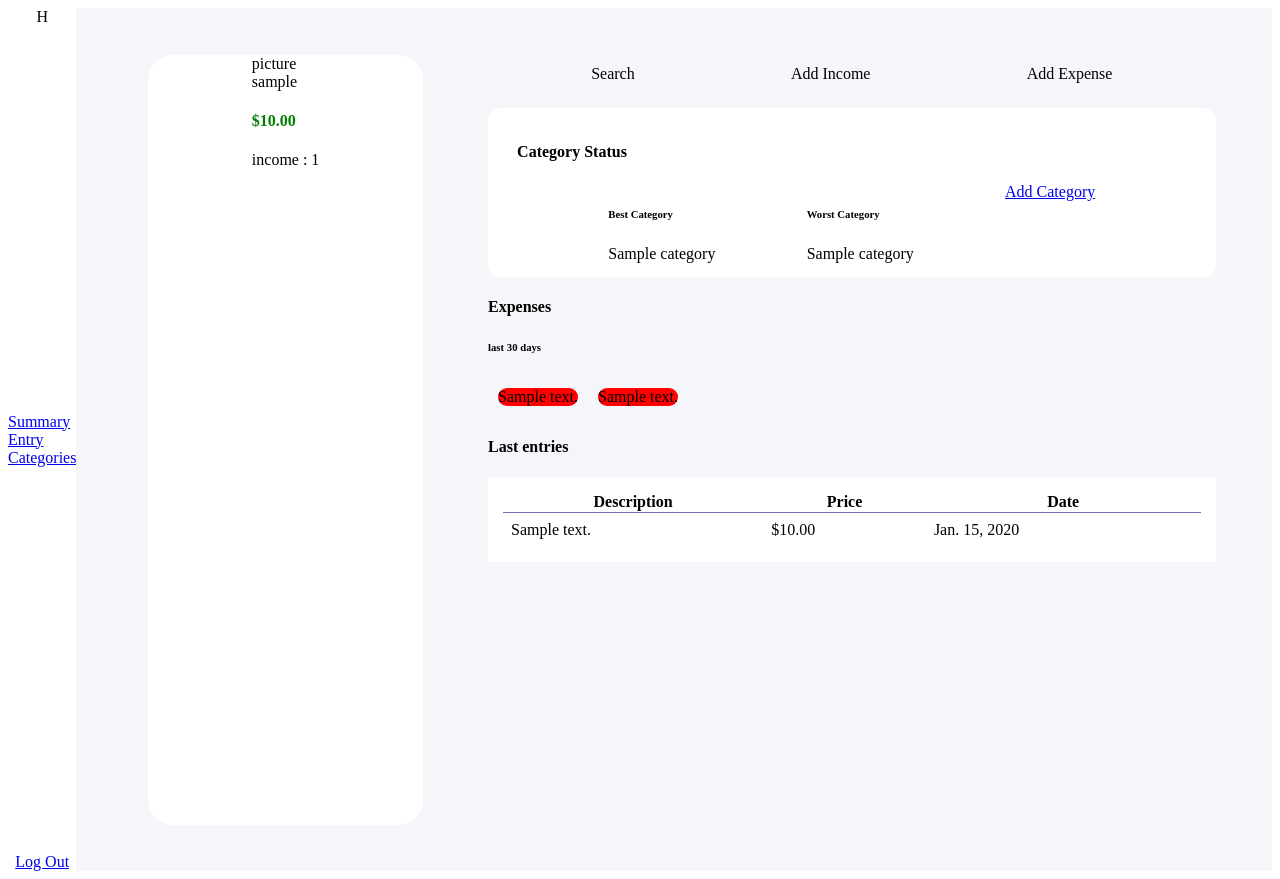
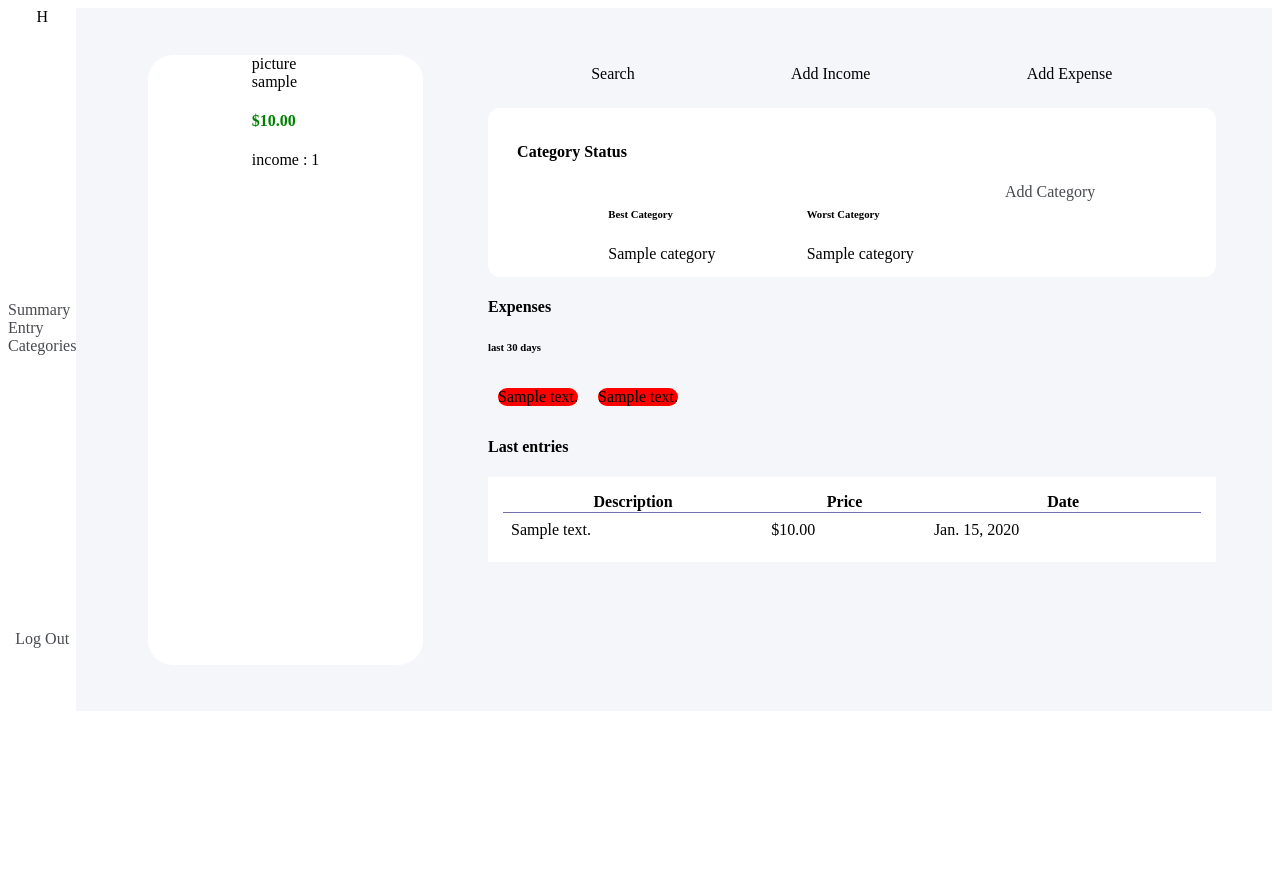
Before and after one commit to HectorCaAc/ControllExpenses, a Django app: page /expenses/user/ in a window 1280 px wide. After the commit the page ends 648 px from the top, so only its background shows below. Run offline with Django 3.2, Linux system fonts and the light colour scheme; a user stored in the database is signed in; tables that the repository leaves empty hold one stand-in row (values such as "Sample post").

Commit message:
Add better css

```diff
--- a/static/css/base.css
+++ b/static/css/base.css
@@ -8,15 +8,21 @@
   flex-direction: column;
   justify-content: space-between;
   align-items: center;
-  height: calc(100%-10px);
+  height:80vh;
+  position: sticky;
 }
 .content{
   flex: 0.95;
   padding: 2.5%;
 }
-.left_option_item {
+a {
+  color: #474a4e;
+  text-decoration: none;
 }
 
+a:hover{
+  color: #0366d6;
+}
 
 body{
   /* background-color: #f2f2f2; */
--- a/static/css/homePage.css
+++ b/static/css/homePage.css
@@ -18,7 +18,7 @@
 
 .summary{
     display: flex;
-    height: 100vh;
+    height: 80vh;
     justify-content: space-around;
     flex: 1;
 }
```
Also changed, not shown: static/css/category.css (+47 -0 lines).
